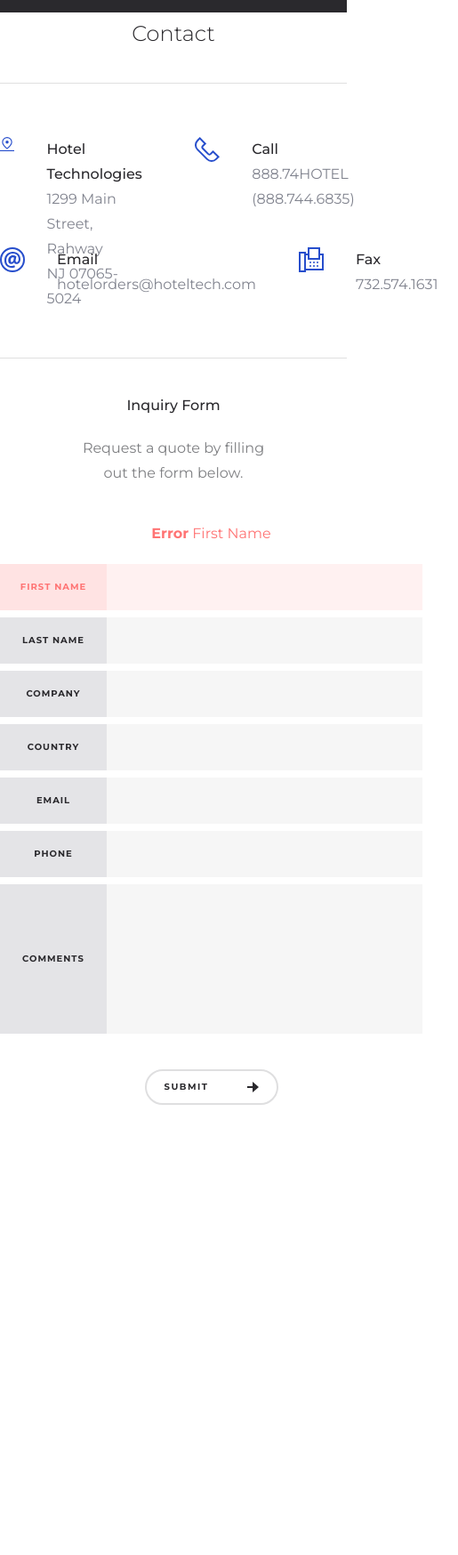
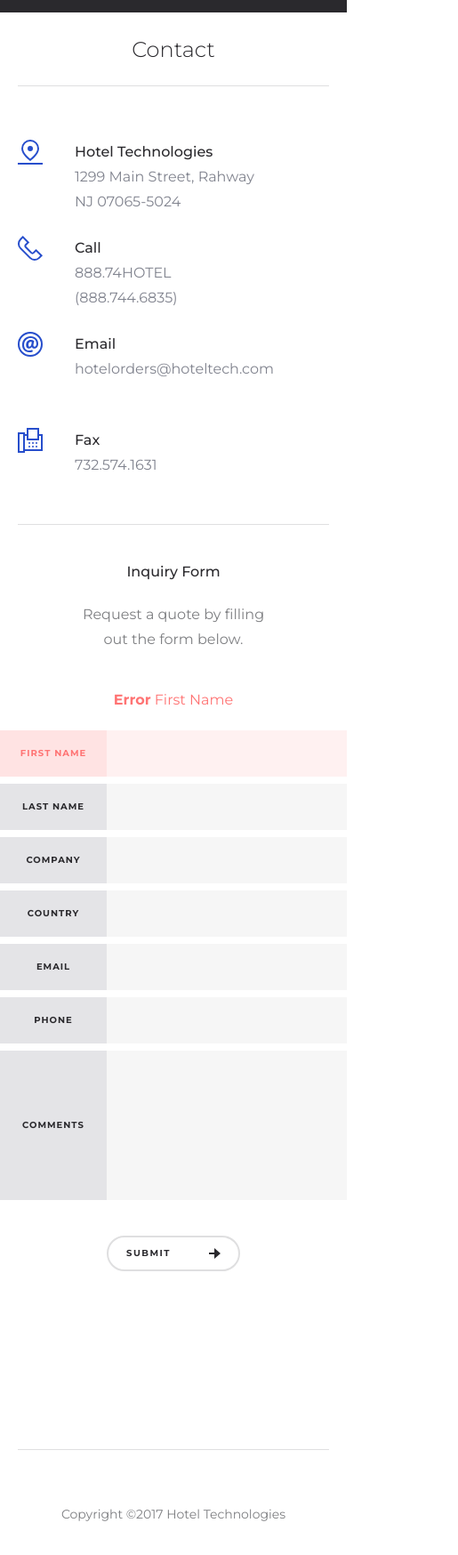
Before and after one commit to WebD00D/hoteltech, a website: page contact.html in a window 390 px wide. Shown: the part 46-1794 px from the top of the page at 89% size, 515 px wide, since content can reach past the window. Before the commit the page ends 1488 px from the top, so only its background shows below. Drawn offline with Linux system fonts and the light colour scheme.

Commit message:
adds mobile version for contact page

```diff
--- a/contact.html
+++ b/contact.html
@@ -143,7 +143,13 @@
 
       </div>
 
+      <div class="footer">
+        Copyright ©2017 Hotel Technologies
+      </div>
+
     </div> <!-- end page container -->
+
+
 
 
 
--- a/static/scss/style.scss
+++ b/static/scss/style.scss
@@ -189,7 +189,7 @@
   margin-right: auto;
 
   @media (max-width: 980px) {
-    padding-top: 68px;
+    padding-top: 86px;
   }
 }
 
@@ -224,6 +224,12 @@
     padding-bottom: 39px;
     margin-bottom: 60px;
     border-bottom: 1px solid $pale_grey;
+
+    @media (max-width: 980px) {
+     padding-bottom: 24px;
+     margin-left: 20px;
+     margin-right: 20px;
+    }
   }
 
   @media (max-width: 980px) {
@@ -843,16 +849,30 @@
   flex-direction: column;
   border-bottom: 1px solid $pale_grey;
 
+  @media (max-width: 980px) {
+    margin-left: 20px;
+    margin-right: 20px;
+  }
+
 
   &__row {
     display: flex;
     margin-bottom: 40px;
+
+    @media (max-width: 980px) {
+      flex-direction: column;
+      margin-bottom: 0px;
+    }
   }
 
   &__type {
     width: 288px;
     height: 84px;
     display: flex;
+
+    @media (max-width: 980px) {
+      margin-bottom: 24px;
+    }
 
     &:first-child {
       margin-right: 48px;
@@ -887,7 +907,7 @@
 
 .inquiry-form {
 
-  margin-bottom: 200px;
+
 
   &__header {
     margin-bottom: 20px;
@@ -912,7 +932,8 @@
   }
 
   form {
-    width: 475px;
+    max-width: 475px;
+    width: 100%;
     margin-left: auto;
     margin-right: auto;
   }
@@ -1061,3 +1082,23 @@
   }
 
 }
+
+
+.footer {
+    margin-top: 200px;
+    height: 145px;
+    display: flex;
+    justify-content: center;
+    align-items: center;
+
+    font-family: $primary_font;
+    font-size: 14px;
+    text-align: center;
+    color: #7e7f82;
+    border-top: 1px solid $pale_grey;
+
+    @media (max-width: 980px) {
+      margin-left: 20px;
+      margin-right: 20px;
+    }
+}
```
Also changed, not shown: static/css/style.css.
